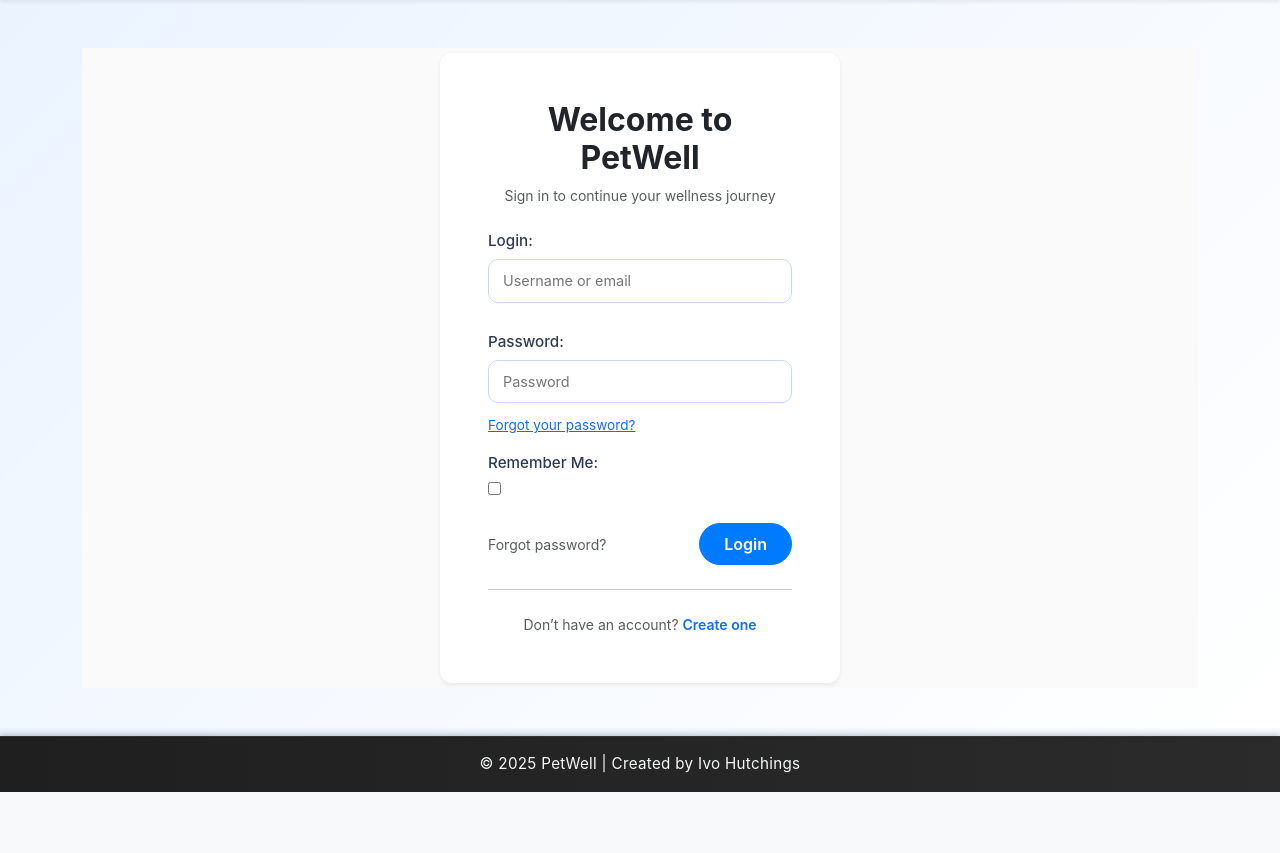
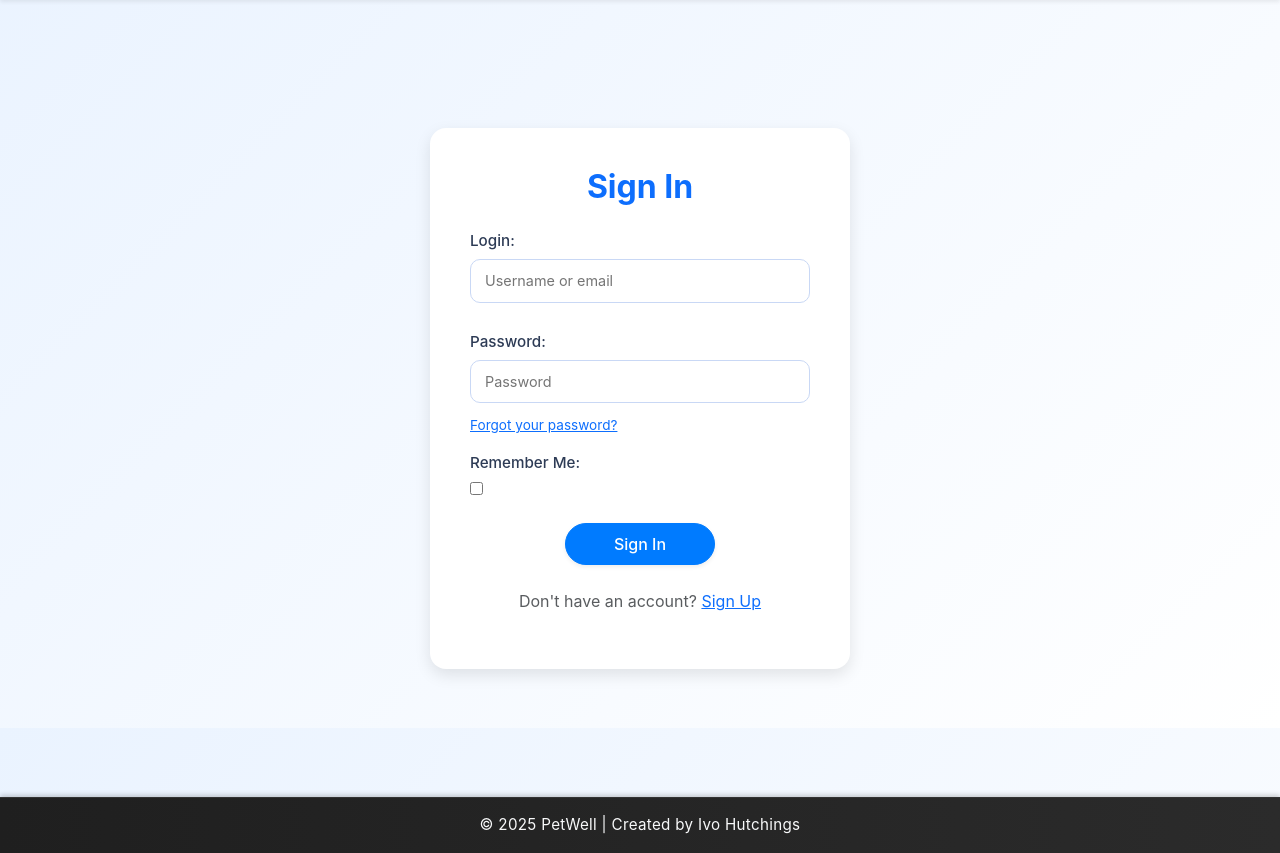
Before and after one commit to bobes81/Petwell, a Django app: page /accounts/login/ in a window 1280 px wide. Shown: the part 72-925 px from the top of the page. Before the commit the page ends 864 px from the top, so only its background shows below. Run offline with Django 5.2, Linux system fonts and the light colour scheme; some libraries are stand-ins or nearby versions.

Commit message:
Add custom PetWell-styled Allauth templates (login, signup, logout, password change/reset)

```diff
--- a/templates/account/login.html
+++ b/templates/account/login.html
@@ -1,35 +1,20 @@
 {% extends "base.html" %}
 {% load i18n %}
-{% load account socialaccount %}
-
-{% block extra_title %}- Login{% endblock %}
-
 {% block content %}
-<div class="d-flex justify-content-center align-items-center" style="min-height:80vh; background-color:#fafafa;">
-  <div class="card border-0 shadow-sm p-5" style="max-width:400px; width:100%; border-radius:12px;">
-    <div class="text-center mb-4">
-      <h2 class="fw-bold text-dark mb-2">{% trans "Welcome to PetWell" %}</h2>
-      <p class="text-muted small mb-0">{% trans "Sign in to continue your wellness journey" %}</p>
+<div class="login">
+  <h2 class="mb-4 text-primary fw-bold text-center">{% trans "Sign In" %}</h2>
+  <form method="post" action="{% url 'account_login' %}">
+    {% csrf_token %}
+    {{ form.as_p }}
+    <div class="text-center mt-3">
+      <button type="submit" class="btn btn-primary px-5 py-2 rounded-pill shadow-sm">
+        {% trans "Sign In" %}
+      </button>
     </div>
-
-    <form method="POST" action="{% url 'account_login' %}" class="needs-validation">
-      {% csrf_token %}
-      {{ form.as_p }}
-
-      {% if redirect_field_value %}
-        <input type="hidden" name="{{ redirect_field_name }}" value="{{ redirect_field_value }}" />
-      {% endif %}
-
-      <div class="d-flex justify-content-between align-items-center mt-3">
-        <a href="{% url 'account_reset_password' %}" class="small text-decoration-none text-muted">{% trans "Forgot password?" %}</a>
-        <button type="submit" class="btn btn-primary px-4 py-2 fw-semibold">{% trans "Login" %}</button>
-      </div>
-    </form>
-
-    <hr class="my-4">
-    <p class="text-center small text-muted mb-0">
-      {% trans "Don’t have an account?" %}
-      <a href="{{ signup_url }}" class="text-primary text-decoration-none fw-semibold">{% trans "Create one" %}</a>
+  </form>
+  <div class="text-center mt-4">
+    <p class="text-muted">{% trans "Don't have an account?" %}
+      <a href="{% url 'account_signup' %}" class="text-primary">{% trans "Sign Up" %}</a>
     </p>
   </div>
 </div>
```
Also changed, not shown: templates/account/logout.html (added, +17 -0 lines), templates/account/password_change.html (added, +16 -0 lines), templates/account/password_reset.html (added, +17 -0 lines), templates/account/signup.html (+14 -17 lines).
